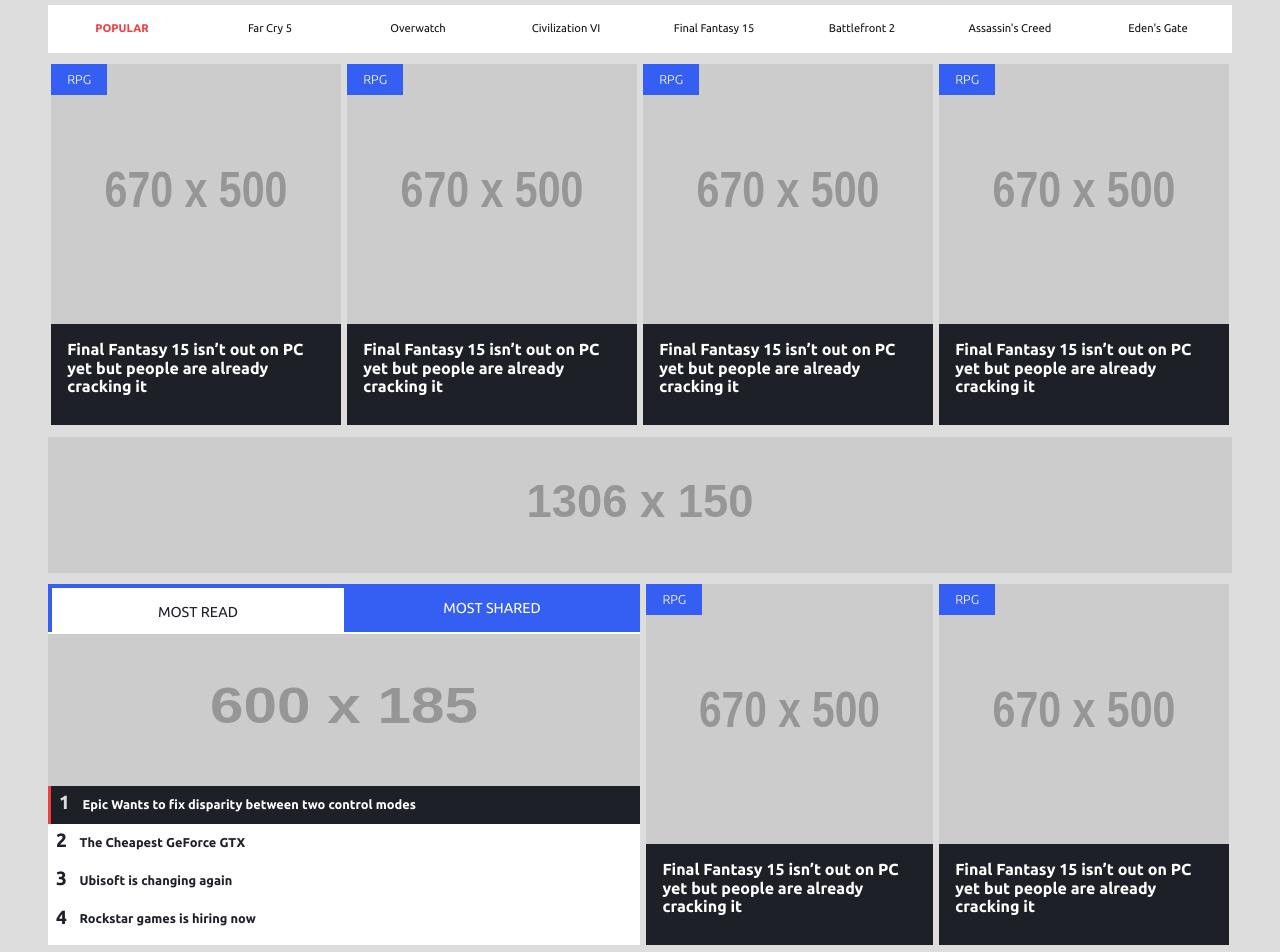
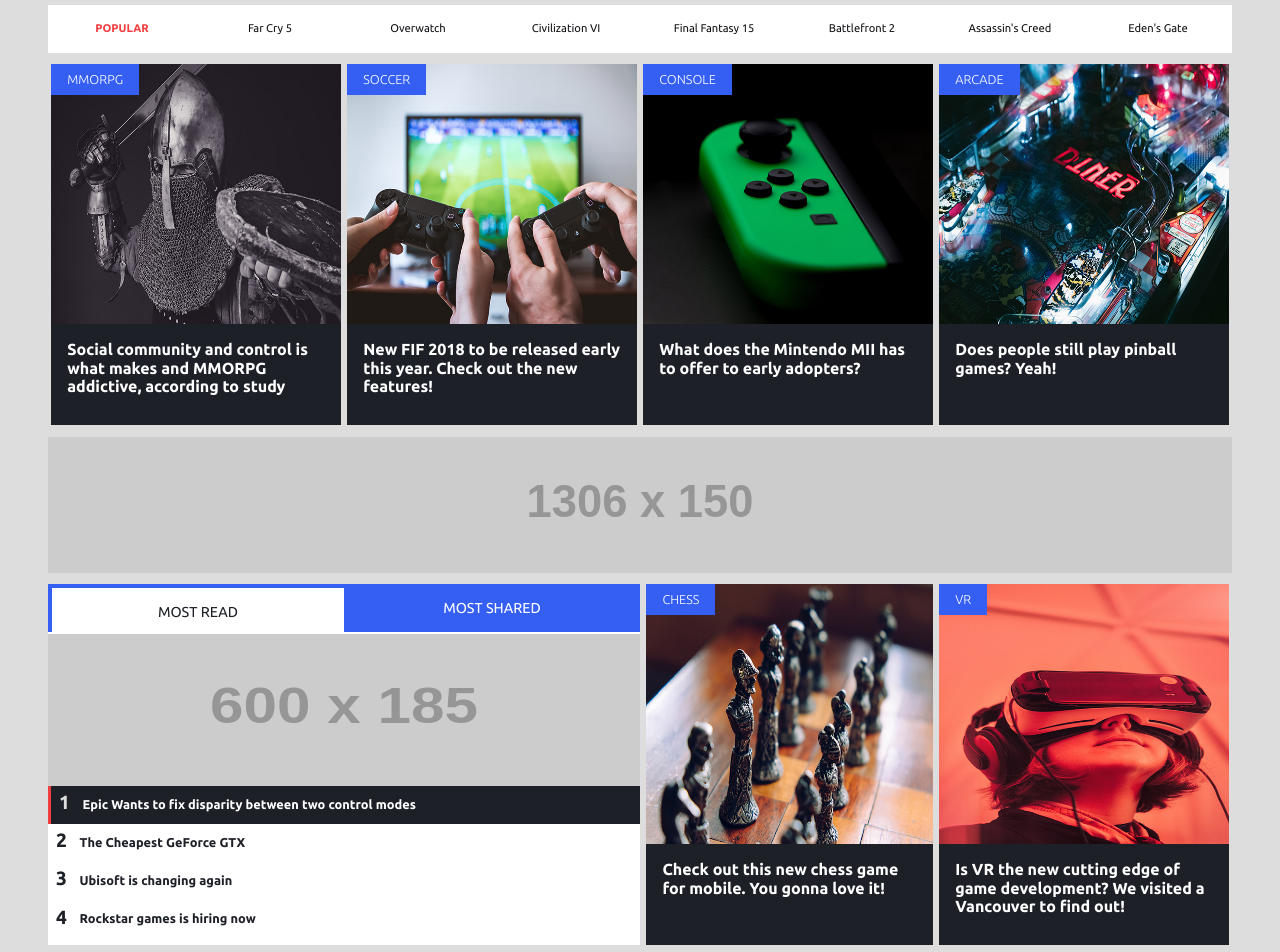
Before and after one commit to jonit-dev/magazine-press-start, a plain HTML site: page index.html in a window 1280 px wide. Shown: the part 813-1765 px from the top of the page. Drawn offline with Linux system fonts and the light colour scheme; placeholder pictures from the web are drawn by us.

Commit message:
article images

```diff
--- a/index.html
+++ b/index.html
@@ -47,7 +47,6 @@
         </div>
 
     </div>
-
 
 
     <nav class="col-sm-12 col-md-12 cf">
@@ -126,7 +125,6 @@
     </div>
 
 
-
 </header>
 
 
@@ -148,7 +146,8 @@
 
                 <div class="main-article-description">
                     <h1><a href="story.html">Smarter Kids</a></h1>
-                    <p><a href="story.html">Kids who play video games are smarter, according to study from York University, conducted at Digital Creativity Labs (DC Labs)</a></p>
+                    <p><a href="story.html">Kids who play video games are smarter, according to study from York
+                        University, conducted at Digital Creativity Labs (DC Labs)</a></p>
                 </div>
 
 
@@ -160,7 +159,8 @@
                 <div class="other-article-box active">
 
                     <h1><a href="story.html">Smarter Kids</a></h1>
-                    <p><a href="story.html">Kids who play video games are smarter, according to study from York University... </a></p>
+                    <p><a href="story.html">Kids who play video games are smarter, according to study from York
+                        University... </a></p>
 
                 </div>
 
@@ -240,44 +240,44 @@
         <!--NEWS BOX-->
 
         <div class="news-box col-sm-12 col-md-3">
-            <div class="news-box-tag">RPG</div>
-            <img src="http://placehold.it/670x500" alt="news box img" class="news-box-img">
+            <div class="news-box-tag">MMORPG</div>
+            <img src="gfx/pictures/articles/gaming_img1.jpg" alt="news box img" class="news-box-img">
             <div class="news-box-description-wrapper">
                 <div class="news-box-description">
-                    Final Fantasy 15 isn’t out on PC yet but people are already cracking it
+                    Social community and control is what makes and MMORPG addictive, according to study
                 </div>
             </div>
 
         </div>
 
         <div class="news-box col-sm-12 col-md-3">
-            <div class="news-box-tag">RPG</div>
-            <img src="http://placehold.it/670x500" alt="news box img" class="news-box-img">
+            <div class="news-box-tag">SOCCER</div>
+            <img src="gfx/pictures/articles/gaming_img2.jpg" alt="news box img" class="news-box-img">
             <div class="news-box-description-wrapper">
                 <div class="news-box-description">
-                    Final Fantasy 15 isn’t out on PC yet but people are already cracking it
+                    New FIF 2018 to be released early this year. Check out the new features!
                 </div>
             </div>
 
         </div>
 
         <div class="news-box col-sm-12 col-md-3">
-            <div class="news-box-tag">RPG</div>
-            <img src="http://placehold.it/670x500" alt="news box img" class="news-box-img">
+            <div class="news-box-tag">CONSOLE</div>
+            <img src="gfx/pictures/articles/gaming_img3.jpg" alt="news box img" class="news-box-img">
             <div class="news-box-description-wrapper">
                 <div class="news-box-description">
-                    Final Fantasy 15 isn’t out on PC yet but people are already cracking it
+                    What does the Mintendo MII has to offer to early adopters?
                 </div>
             </div>
 
         </div>
 
         <div class="news-box col-sm-12 col-md-3">
-            <div class="news-box-tag">RPG</div>
-            <img src="http://placehold.it/670x500" alt="news box img" class="news-box-img">
+            <div class="news-box-tag">ARCADE</div>
+            <img src="gfx/pictures/articles/gaming_img4.jpg" alt="news box img" class="news-box-img">
             <div class="news-box-description-wrapper">
                 <div class="news-box-description">
-                    Final Fantasy 15 isn’t out on PC yet but people are already cracking it
+                    Does people still play pinball games? Yeah!
                 </div>
             </div>
 
@@ -344,22 +344,22 @@
 
         <div class="desktop-only">
             <div class="news-box col-sm-12 col-md-3" style="padding-left:.4rem;">
-                <div class="news-box-tag">RPG</div>
-                <img src="http://placehold.it/670x500" alt="news box img" class="news-box-img">
+                <div class="news-box-tag">CHESS</div>
+                <img src="gfx/pictures/articles/gaming_img5.jpg" alt="news box img" class="news-box-img">
                 <div class="news-box-description-wrapper">
                     <div class="news-box-description">
-                        Final Fantasy 15 isn’t out on PC yet but people are already cracking it
+                        Check out this new chess game for mobile. You gonna love it!
                     </div>
                 </div>
 
             </div>
 
             <div class="news-box col-sm-12 col-md-3">
-                <div class="news-box-tag">RPG</div>
-                <img src="http://placehold.it/670x500" alt="news box img" class="news-box-img">
+                <div class="news-box-tag">VR</div>
+                <img src="gfx/pictures/articles/gaming_img6.jpg" alt="news box img" class="news-box-img">
                 <div class="news-box-description-wrapper">
                     <div class="news-box-description">
-                        Final Fantasy 15 isn’t out on PC yet but people are already cracking it
+                        Is VR the new cutting edge of game development? We visited a Vancouver to find out!
                     </div>
                 </div>
 
```
Also changed, not shown: sources.txt (+11 -3 lines), gfx/pictures/articles/gaming_img1.jpg (added), gfx/pictures/articles/gaming_img2.jpg (added), gfx/pictures/articles/gaming_img3.jpg (added), gfx/pictures/articles/gaming_img4.jpg (added), gfx/pictures/articles/gaming_img5.jpg (added), gfx/pictures/articles/gaming_img6.jpg (added).
